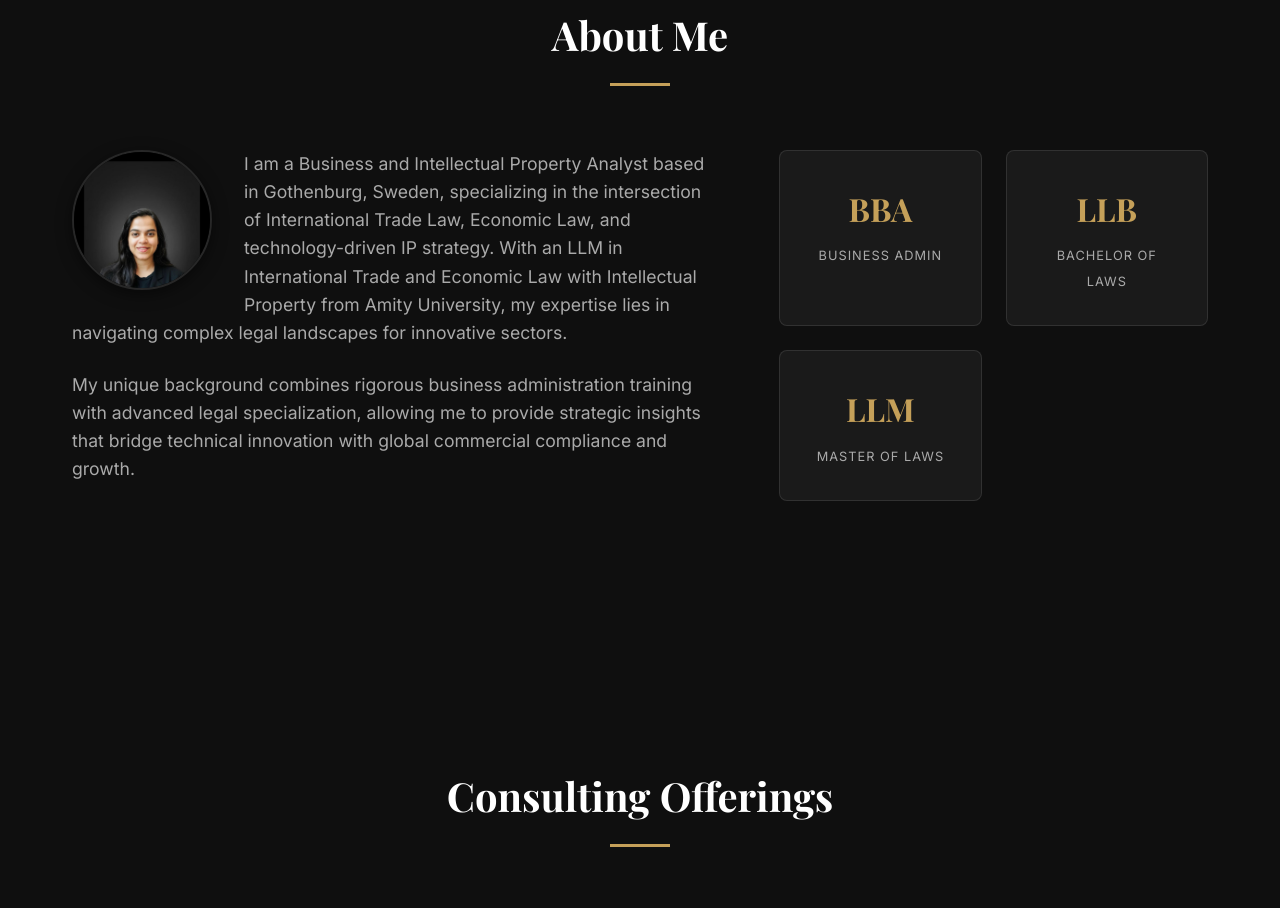
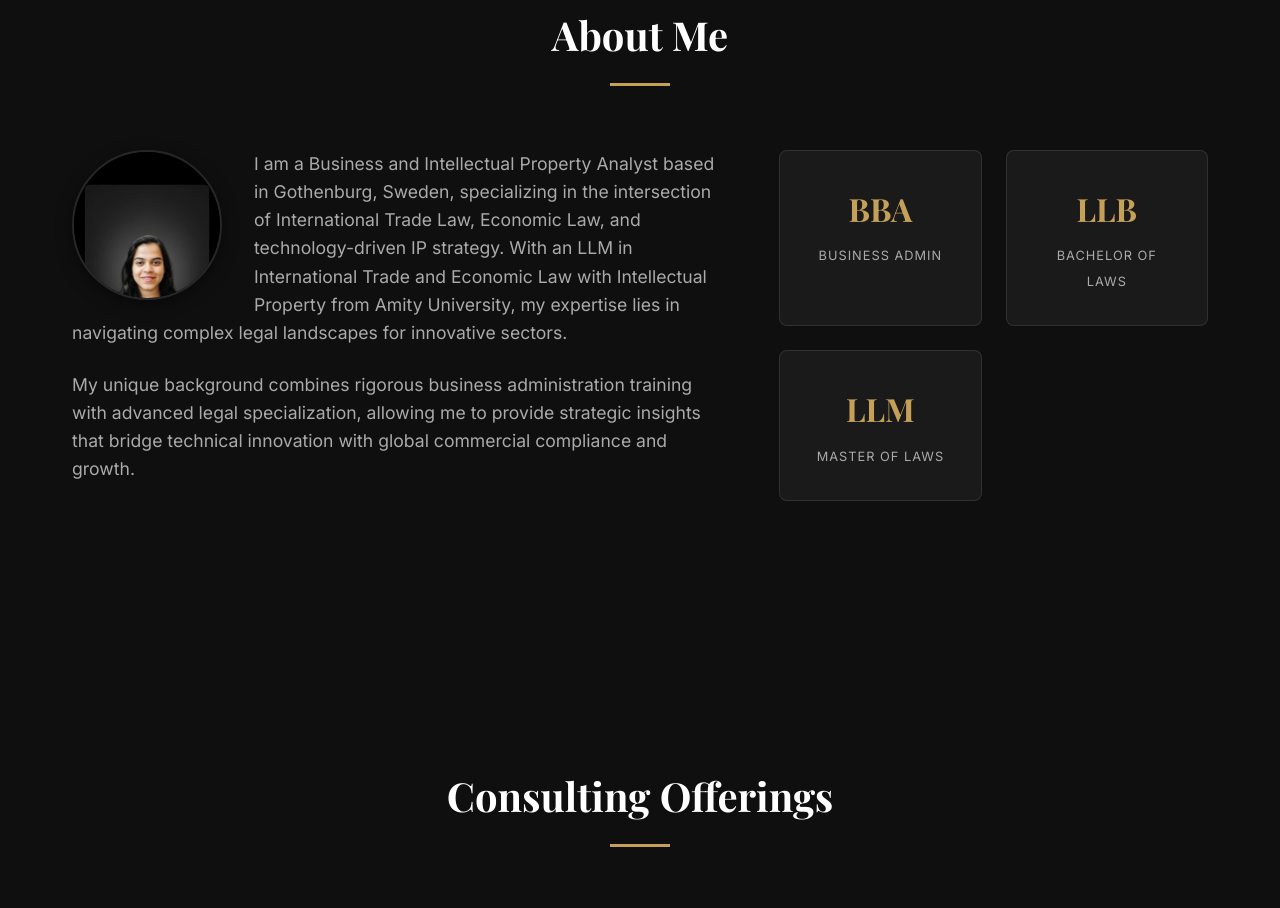
Before and after one commit to mohandasanjali612/anjali-mohandas-portfolio, a plain HTML site: page index.html in a window 1280 px wide. Shown: the part 925-1833 px from the top of the page. Drawn offline with nearby package versions, Linux system fonts and the light colour scheme; a web font is replaced by a local one.

Commit message:
Add files via upload

```diff
--- a/index.html
+++ b/index.html
@@ -59,7 +59,7 @@
             <div class="about-grid" style="align-items: start;">
                 <div class="about-text">
                     <img src="profile.jpg" alt="Anjali Mohandas"
-                        style="float: left; width: 140px; height: 140px; border-radius: 50%; object-fit: cover; object-position: center 20%; margin: 0 2rem 1rem 0; box-shadow: 0 4px 15px rgba(0,0,0,0.5); border: 2px solid var(--border-color);">
+                        style="float: left; width: 150px; height: 150px; border-radius: 50%; object-fit: cover; object-position: center top; margin: 0 2rem 1rem 0; box-shadow: 0 4px 15px rgba(0,0,0,0.5); border: 2px solid var(--border-color);">
                     <p>I am a Business and Intellectual Property Analyst based in Gothenburg, Sweden, specializing in
                         the intersection of International Trade Law, Economic Law, and technology-driven IP strategy.
                         With an
```
